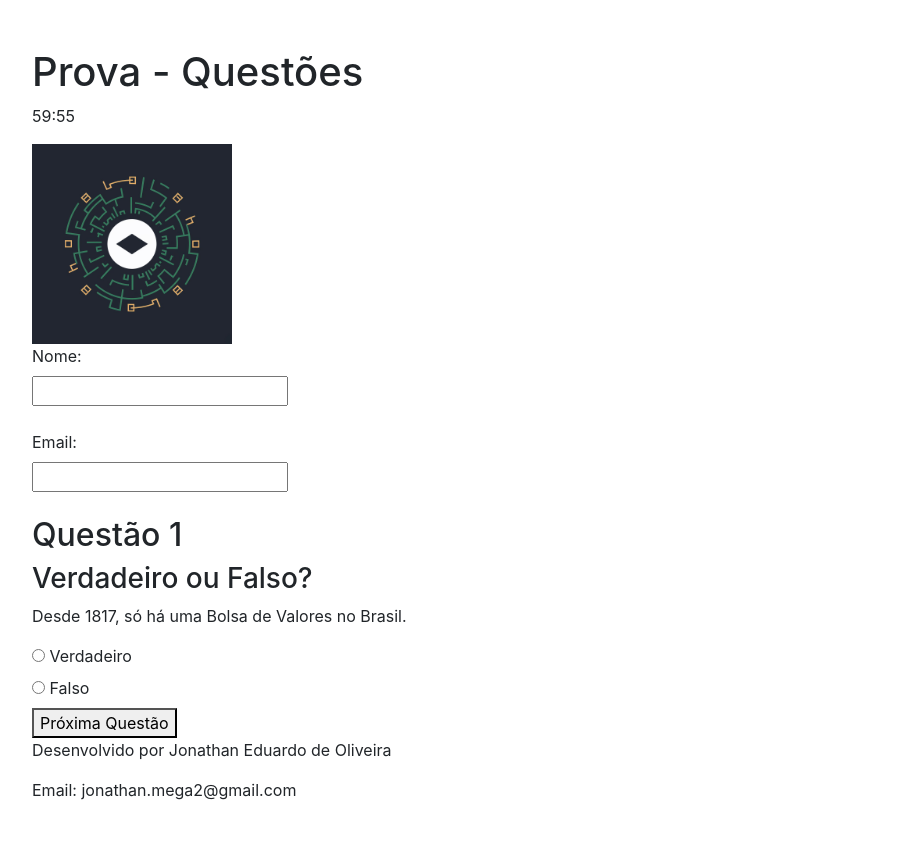
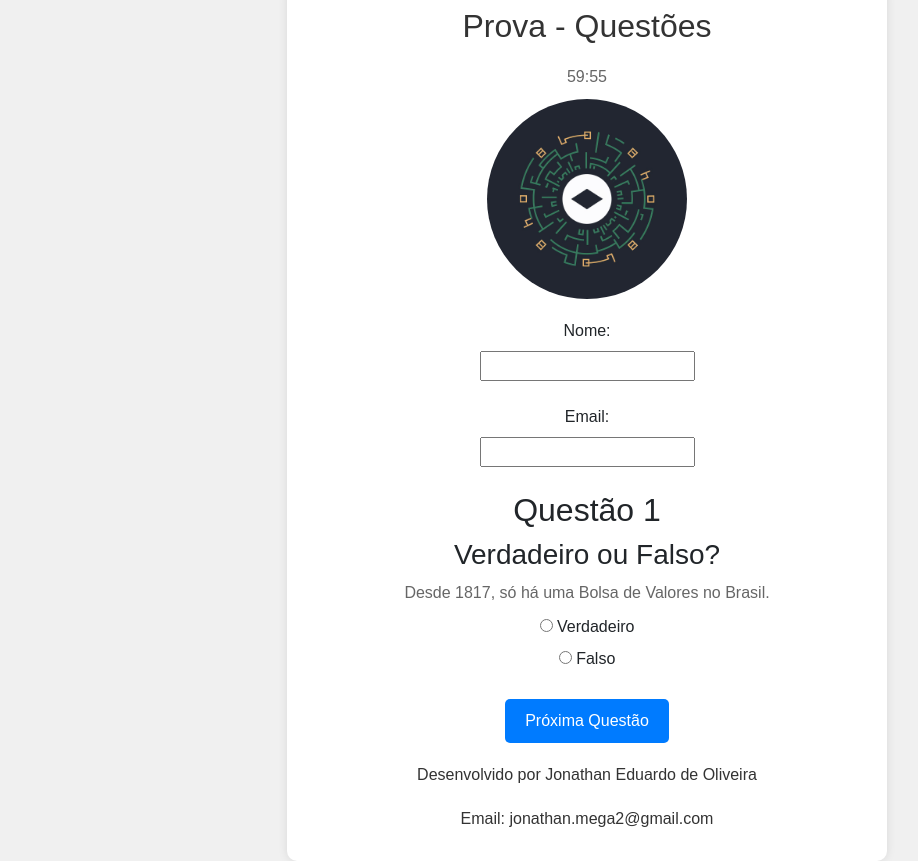
Before and after one commit to jonathaneduardodeoliveira/prova-, a plain HTML site: page index.html in a window 1280 px wide. Shown: the whole page, without its empty margins (53-971 px from the left). Before the commit the page ends 818 px from the top, so only its background shows below. Drawn offline with nearby package versions, Linux system fonts and the light colour scheme.

Commit message:
Adicionando arquivos do site

```diff
--- a/index.html
+++ b/index.html
@@ -5,7 +5,7 @@
     <meta name="viewport" content="width=device-width, initial-scale=1.0">
     <title>Prova - Questões</title>
     <link rel="stylesheet" href="https://stackpath.bootstrapcdn.com/bootstrap/4.5.2/css/bootstrap.min.css">
-    <link rel="stylesheet" href="estilo.css">
+    <link rel="stylesheet" href="style.css">
 </head>
 <body>
 <div class="container mt-5">
@@ -13,7 +13,7 @@
     <h1>Prova - Questões</h1>
     <p id="tempo-restante">60:00</p>
 
-    <img src="imagens/logo.jpg"logo alt="logo do saite gráfico com um padrão circular semelhante a um labirinto. No centro, há um hexágono. O padrão consiste em círculos concêntricos preenchidos com caminhos intrincados semelhantes a um labirinto e formas geométricas como retângulos e setas. A paleta de cores inclui tons de verde em um fundo escuro, criando um contraste que destaca a complexidade e simetria do design. " style="max-width: 200px;">
+    <img src="imagens/logo.jpg" alt="Logo do Meu Site design gráfico com um padrão circular semelhante a um labirinto. No centro, há um hexágono. O padrão consiste em círculos concêntricos preenchidos com caminhos intrincados semelhantes a um labirinto e formas geométricas como retângulos e setas. A paleta de cores inclui tons de verde em um fundo escuro, criando um contraste que destaca a complexidade e simetria do design. " style="max-width: 200px;">
 
     <form id="myForm">
         <label for="name">Nome:</label><br>
```
